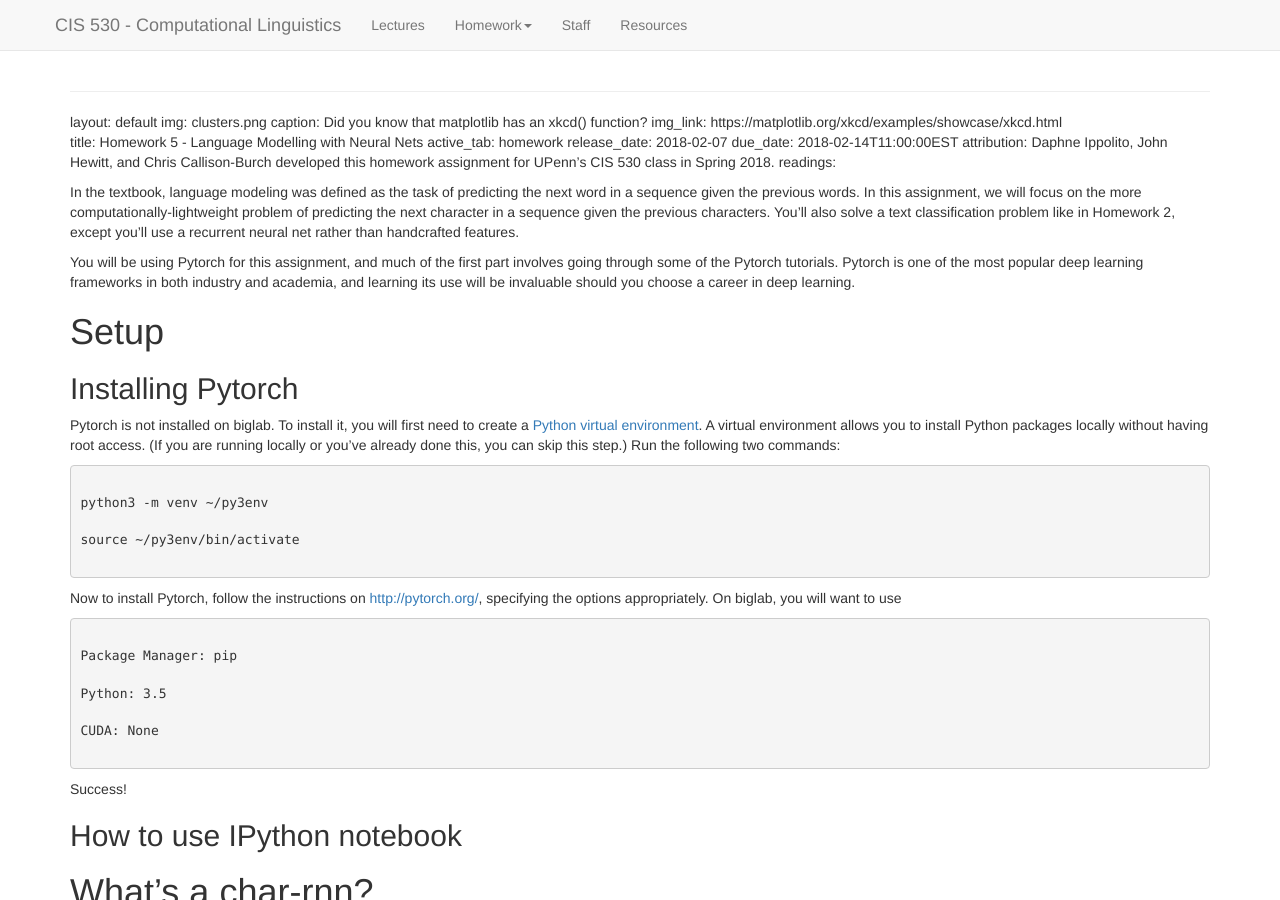
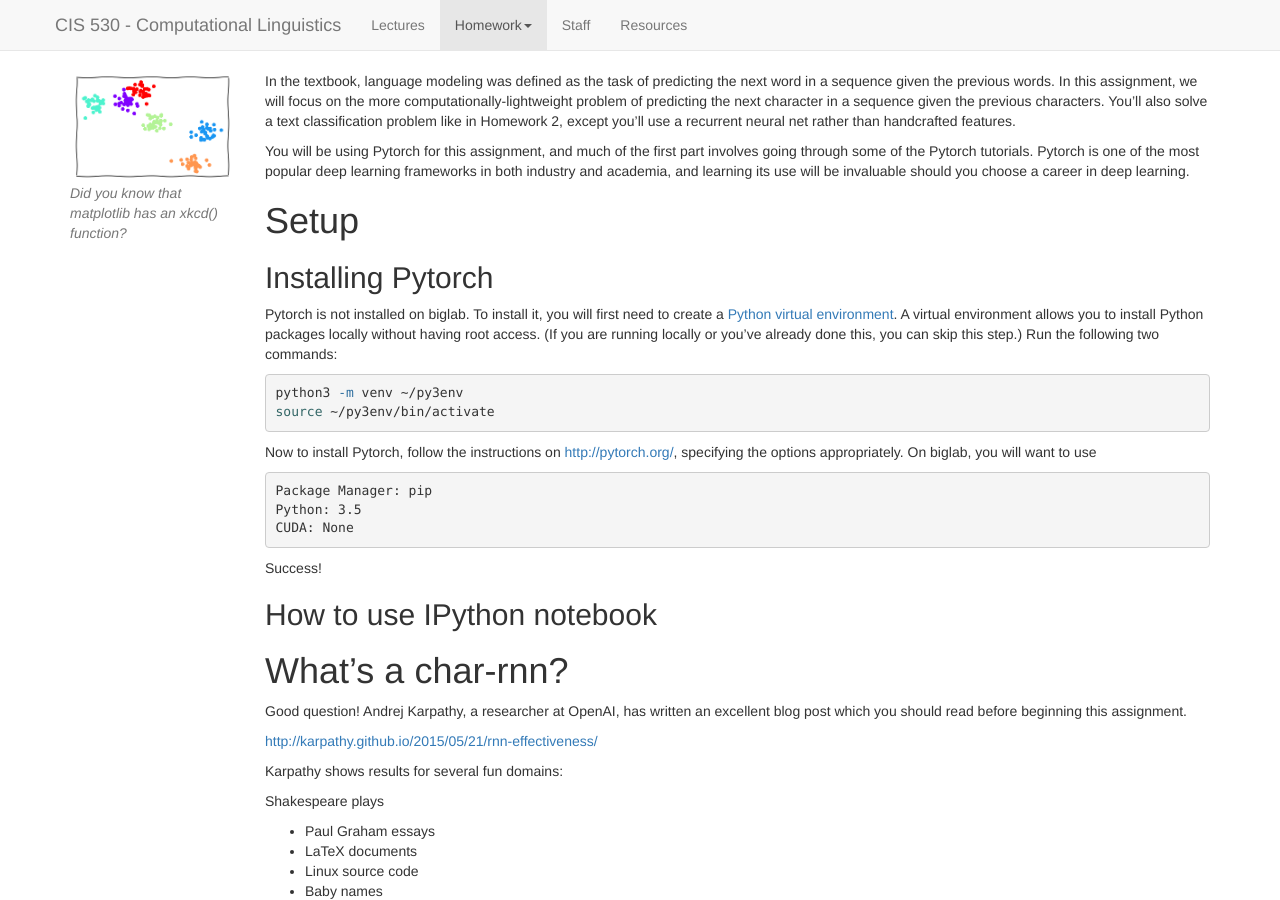
Before and after one commit to computational-linguistics-class/computational-linguistics-class.github.io, a Jekyll site: the page built from assignment5.md, in a window 1280 px wide and 900 px high. Built offline with Jekyll 4.4.1, drawn with Linux system fonts in a browser that asks for light colours; nearby versions of some CDN libraries; our own code applies the rules of GitHub Pages for plain Markdown files; a script that is not in the unit is left out; some of the changed text lies outside the part shown.

Commit message:
fixed some style

````diff
--- a/assignment5.md
+++ b/assignment5.md
@@ -9,7 +9,7 @@ release_date: 2018-02-07
 due_date: 2018-02-14T11:00:00EST
 attribution: Daphne Ippolito, John Hewitt, and Chris Callison-Burch developed this homework assignment for UPenn's CIS 530 class in Spring 2018.
 readings:
-
+---
 
 In the textbook, language modeling was defined as the task of predicting the next word in a sequence given the previous words. In this assignment, we will focus on the more computationally-lightweight problem of predicting the next character in a sequence given the previous characters. You'll also solve a text classification problem like in Homework 2, except you'll use a recurrent neural net rather than handcrafted features.
 
@@ -21,24 +21,17 @@ You will be using Pytorch for this assignment, and much of the first part involv
 
 Pytorch is not installed on biglab. To install it, you will first need to create a [Python virtual environment](https://docs.python.org/3/library/venv.html). A virtual environment allows you to install Python packages locally without having root access. (If you are running locally or you've already done this, you can skip this step.) Run the following two commands:
 
-```
-
+``` bash
 python3 -m venv ~/py3env
-
 source ~/py3env/bin/activate
-
 ```
 
 Now to install Pytorch, follow the instructions on [http://pytorch.org/](http://pytorch.org/), specifying the options appropriately. On biglab, you will want to use
 
 ```
-
 Package Manager: pip
-
 Python: 3.5
-
 CUDA: None
-
 ```
 
 Success!
@@ -56,11 +49,8 @@ Karpathy shows results for several fun domains:
 Shakespeare plays
 
 * Paul Graham essays
-
 * LaTeX documents
-
 * Linux source code
-
 * Baby names
 
 In this assignment you will follow the Pytorch tutorial code to implement your own char-rnn, and then test it on a dataset of your choice. You will also train on our provided training set, and submit to the leaderboard, where we will measure your model's complexity on our test set.
@@ -78,9 +68,7 @@ A note on the assignment. The tutorial code defines epoch differently than in th
 Download the city names dataset.
 
 * training set
-
 * validation set
-
 * test set
 
 Modify the tutorial code to instead read from city names dataset. In the tutorial, you used the same text file for both training and evaluation. We learned in class about how this is not a great idea. For the city names dataset we provide you separate train and validation sets, as well as a test file for the leaderboard. All training should be done on the train set and all validation on the validation set.
@@ -96,11 +84,8 @@ Attribution: the city names dataset is derived from [Maxmind](http://download.ma
 Complete the following analysis on the city names dataset, and include your finding in the report.
 
 1. Write code to output accuracy on the validation set. Include your best accuracy in the report. (For a benchmark, the TAs were able to get accuracy above 50%) Discuss where your model is making mistakes. Use a confusion matrix plot to support your answer.
-
 2. Modify the training loop to periodically compute the loss on the validation set, and create a plot with the training and validation loss as training progresses. Is your model overfitting? Include the plot in your report. TODO: Phrase better?
-
 3. Experiment with the learning rate. You can try a few different learning rates and observe how this affects the loss. Another common practice is to drop the learning rate when the loss has plateaued. Use plots to explain your experiments and their effects on the loss.
-
 4. Experiment with the size of the hidden layer or the model architecture How does this affect validation accuracy?
 
 **Leaderboard**
@@ -108,9 +93,7 @@ Complete the following analysis on the city names dataset, and include your find
 Write code to make predictions on the provided test set. The test set hs one unlabeled city name per line. You code should output a .txt file with one two-letter country code per line. Extra credit will be given to the top leaderboard submissions. Some suggestions for improving your leaderboard performance:
 
 * Play around with the vocabulary (the `all_letters` variable), for example modifying it to only include lowercase letters, apostrophe, and the hyphen symbol.
-
 * Test out label smoothing
-
 * Try a more complicated architecture, for example, swapping out the RNN for LSTM or GRU units.
 
 # Text generation using char-rnn
@@ -122,11 +105,8 @@ In this section, you will be following more Pytorch tutorial code in order to re
 Be creative! Pick some dataset that interests you. Here are some ideas:
 
 * [ABC music format](https://raw.githubusercontent.com/rdeese/tunearch-corpus/master/all-abcs.txt)
-
 * [Donald Trump speeches](https://github.com/ryanmcdermott/trump-speeches)
-
 * [Webster dictionary](http://www.gutenberg.org/cache/epub/29765/pg29765.txt)
-
 * [Jane Austen novels](http://www.gutenberg.org/files/31100/31100.txt)
 
 
````
